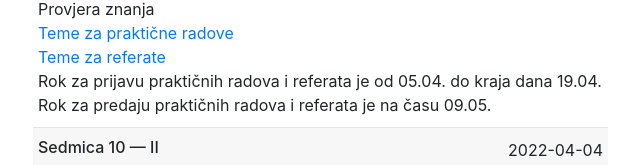
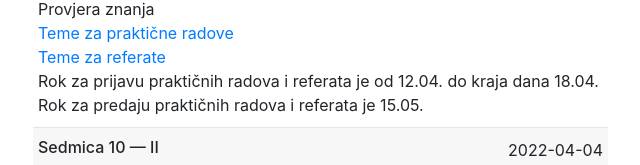
Before and after one commit to edin-m/edin-m.github.io, a plain HTML site: page baze-podataka/index.html in a window 1280 px wide. Shown: the part 362-527 px from the top of the page, without its empty margins (17-657 px from the left). Drawn offline with nearby package versions, Linux system fonts and the light colour scheme.

Commit message:
'update'

```diff
--- a/baze-podataka/index.html
+++ b/baze-podataka/index.html
@@ -123,8 +123,8 @@ var additionallist = {
 			{ text: 'Provjera znanja' },
 			{ text: 'Teme za praktične radove', href:'teme-prakticni-radovi.pdf' },
 			{ text: 'Teme za referate', href:'teme-referati.pdf' },
-			{ text: 'Rok za prijavu praktičnih radova i referata je od 05.04. do kraja dana 19.04.' },
-			{ text: 'Rok za predaju praktičnih radova i referata je na času 09.05.' }
+			{ text: 'Rok za prijavu praktičnih radova i referata je od 12.04. do kraja dana 18.04.' },
+			{ text: 'Rok za predaju praktičnih radova i referata je 15.05.' }
 		]
 	},
 	12: {
```
